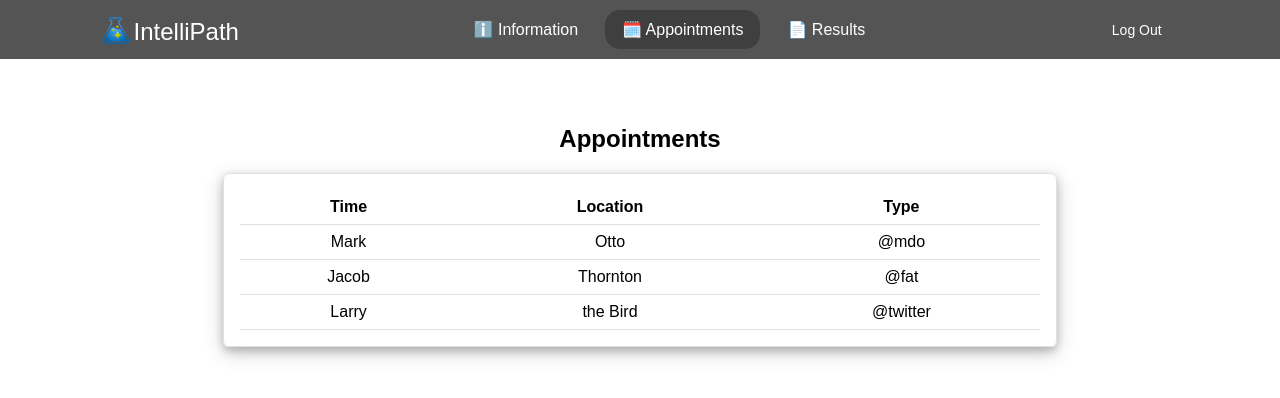
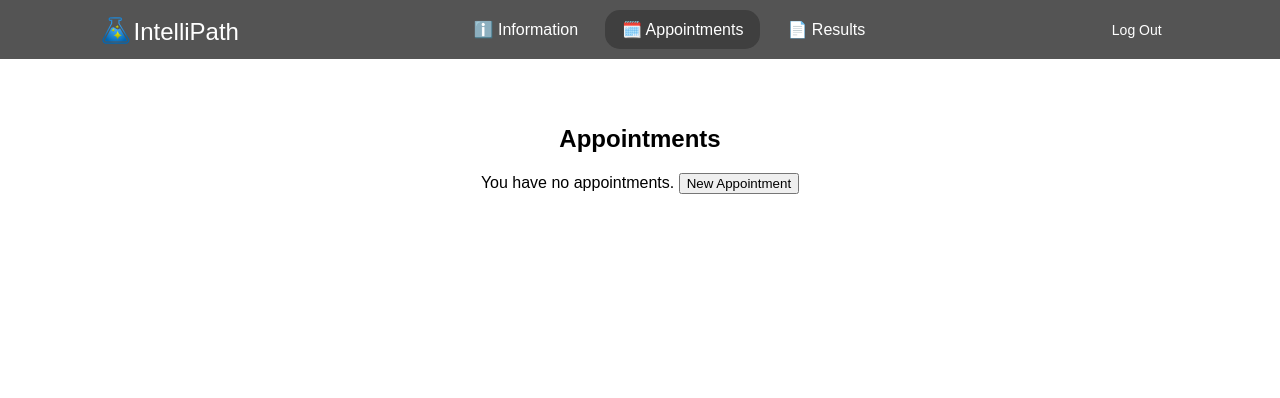
Before and after one commit to Om4r37/medlabAi, a Flask app: page /appointments in a window 1280 px wide. Shown: the top 398 px of the page. Run offline with Flask 3, Linux system fonts and the light colour scheme; the visitor is signed in with stand-in values (Sample User, id 1).

Commit message:
convert tables to jinja templates

```diff
--- a/app/templates/appointments.jinja
+++ b/app/templates/appointments.jinja
@@ -9,6 +9,7 @@ Appointments
 {% block main %}
 <link rel="stylesheet" href="static/table.css">
 <h2>Appointments</h2>
+{% if rows %}
 <div class="table-container">
     <table>
         <thead>
@@ -19,22 +20,18 @@ Appointments
             </tr>
         </thead>
         <tbody>
+            {% for row in rows %}
             <tr>
-                <td>Mark</td>
-                <td>Otto</td>
-                <td>@mdo</td>
+                <td>{{ row.time }}</td>
+                <td>{{ row.location}}</td>
+                <td>{{ row.type }}</td>
             </tr>
-            <tr>
-                <td>Jacob</td>
-                <td>Thornton</td>
-                <td>@fat</td>
-            </tr>
-            <tr>
-                <td>Larry</td>
-                <td>the Bird</td>
-                <td>@twitter</td>
-            </tr>
+            {% endfor %}
         </tbody>
     </table>
 </div>
+{% else %}
+You have no appointments.
+{% endif %}
+<a href="/appoint"><button>New Appointment</button></a>
 {% endblock %}
```
Also changed, not shown: app/templates/results.jinja (+11 -13 lines), schema.sql (line endings or trailing spaces).
